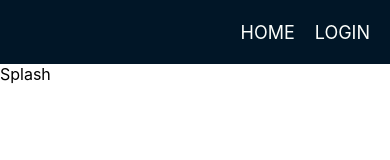
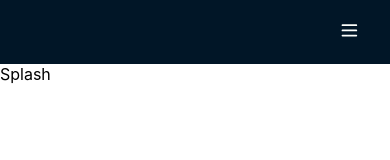
Before and after one commit to btwardy29/BetterSoftwareGroup, a React (Create React App) app: page / in a window 390 px wide. Shown: the top 160 px of the page. Built offline with nearby package versions, Linux system fonts and the light colour scheme.

Commit message:
add mobile navigation

```diff
--- a/package.json
+++ b/package.json
@@ -12,6 +12,7 @@
     "@types/react-dom": "^17.0.13",
     "react": "^17.0.2",
     "react-dom": "^17.0.2",
+    "react-icons": "^4.3.1",
     "react-router-dom": "^6.2.2",
     "react-scripts": "5.0.0",
     "styled-components": "^5.3.3",
--- a/src/components/Nav/Nav.tsx
+++ b/src/components/Nav/Nav.tsx
@@ -1,15 +1,51 @@
-import React, { FC } from "react";
+import React, { FC, useState } from "react";
 
-import { Navbar, NavbarDesktop, Link } from "../../styles/Nav.styles";
+import {
+  Navbar,
+  NavbarDesktop,
+  Link,
+  NavbarMobile,
+  OpenMobileMenu,
+  MobileLinks,
+  CloseMobileMenu,
+  MobileLink,
+} from "../../styles/Nav.styles";
 
-const Nav = () => {
+const Nav: FC = () => {
+  const [isOpen, setIsOpen] = useState(false);
+
+  const togleMobileMenu = (e: React.SyntheticEvent<EventTarget>) => {
+    setIsOpen(!isOpen);
+    console.log(isOpen);
+  };
+
+  const mobile = (
+    <MobileLinks>
+      <MobileLink to="/home" onClick={togleMobileMenu}>
+        Home
+      </MobileLink>
+      <MobileLink to="/login" onClick={togleMobileMenu}>
+        Login
+      </MobileLink>
+    </MobileLinks>
+  );
   return (
+    <>
       <Navbar>
         <NavbarDesktop>
           <Link to="/home">Home</Link>
           <Link to="/login">Login</Link>
         </NavbarDesktop>
+        <NavbarMobile>
+          {isOpen ? (
+            <CloseMobileMenu onClick={togleMobileMenu} />
+          ) : (
+            <OpenMobileMenu onClick={togleMobileMenu} />
+          )}
+        </NavbarMobile>
       </Navbar>
+      {isOpen ? mobile : null}
+    </>
   );
 };
 
--- a/src/styles/Nav.styles.ts
+++ b/src/styles/Nav.styles.ts
@@ -1,5 +1,7 @@
 import styled from "styled-components";
 import { NavLink } from "react-router-dom";
+import { HiOutlineMenu } from "react-icons/hi";
+import { IoMdClose } from "react-icons/io";
 
 export const Navbar = styled.nav`
   width: 100vw;
@@ -9,11 +11,69 @@ export const Navbar = styled.nav`
   align-items: center;
   background-color: #011627;
 `;
-export const NavbarDesktop = styled.div``;
+export const NavbarDesktop = styled.div`
+  @media (max-width: 860px) {
+    display: none;
+  }
+`;
 export const Link = styled(NavLink)`
   margin-right: 20px;
   text-transform: uppercase;
-  font-size: large;
+  font-size: 1.2rem;
   text-decoration: none;
   color: #fdfffc;
+  cursor: pointer;
+  transition: all 0.3s ease-in-out;
+  &:hover {
+    color: #2ec4b6;
+  }
 `;
+
+export const NavbarMobile = styled.div`
+  @media (min-width: 860px) {
+    display: none;
+  }
+`;
+
+export const OpenMobileMenu = styled(HiOutlineMenu)`
+  height: 1.3rem;
+  width: 1.3rem;
+  margin-right: 30px;
+  background-color: none;
+  border: none;
+  color: #fdfffc;
+  cursor: pointer;
+`;
+
+export const CloseMobileMenu = styled(IoMdClose)`
+  height: 1.3rem;
+  width: 1.3rem;
+  margin-right: 30px;
+  background-color: none;
+  border: none;
+  color: #fdfffc;
+  cursor: pointer;
+`;
+
+export const MobileLinks = styled.div`
+  height: 50vh;
+  width: 100vw;
+  display: flex;
+  flex-direction: column;
+  justify-content: flex-start;
+  align-items: center;
+  background-color: #011627ad;
+`;
+
+export const MobileLink = styled(NavLink)`
+  margin-top: 20px;
+  text-transform: uppercase;
+  font-size: 1.2rem;
+  text-decoration: none;
+  color: #fdfffc;
+  cursor: pointer;
+  transition: all 0.3s ease-in-out;
+  &:hover {
+    color: #2ec4b6;
+  }
+`;
```
Also changed, not shown: 1 other file (tests, documents, lock files or other folders). Lines whose indentation alone changed are shown as unchanged.
